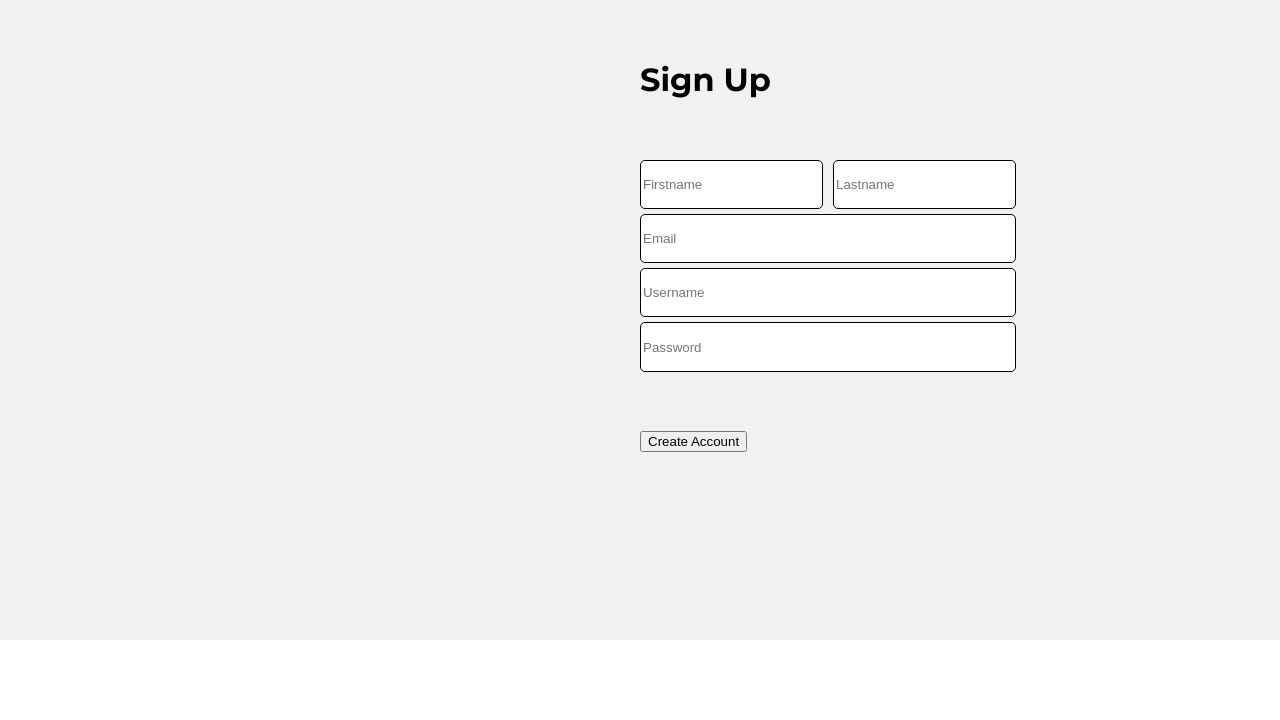
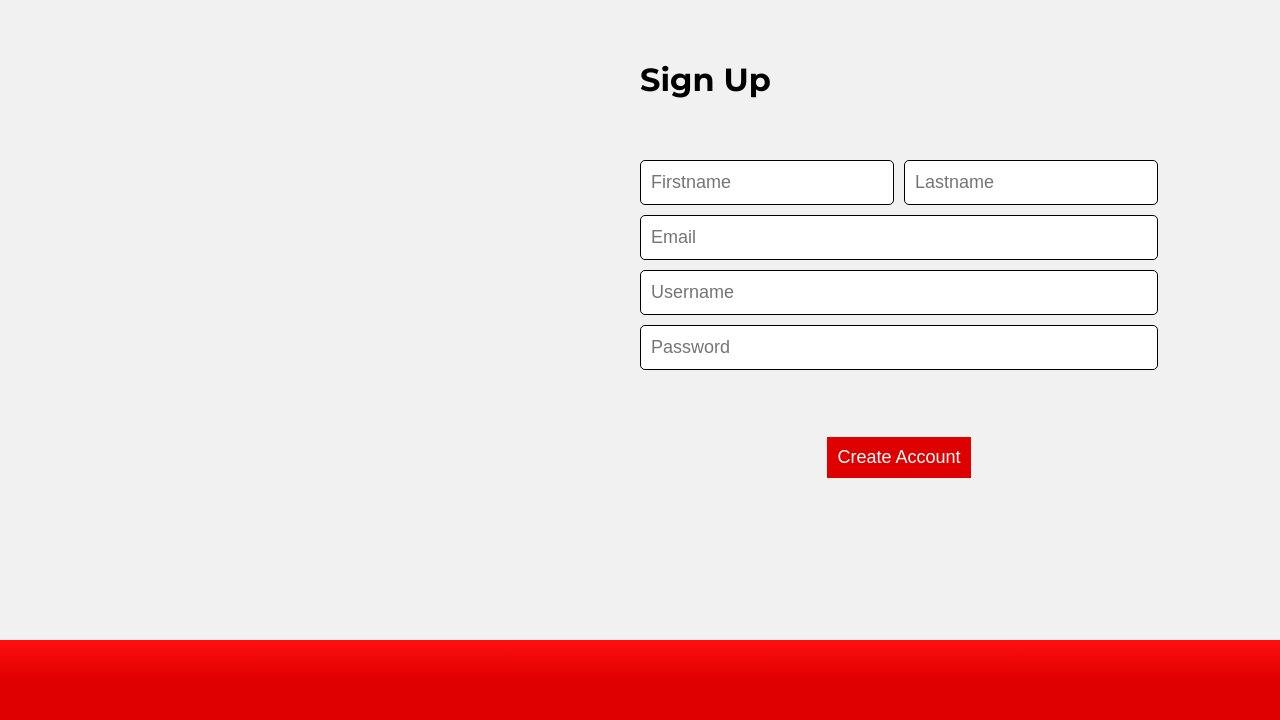
Before and after one commit to felixhornfeldt/php_git, a PHP site: page / in a window 1280 px wide. Shown: the part 80-800 px from the top of the page. Run offline with PHP 8.4, Linux system fonts and the light colour scheme; some web fonts are replaced.

Commit message:
Inputs and footer added with style

```diff
--- a/facebook_copy/index.html
+++ b/facebook_copy/index.html
@@ -19,7 +19,7 @@
             <title>Famebook</title>
 
             <!--Icon Head-->
-            <link rel="icon" href="fb-art.png" sizes="32x32" />
+            <link rel="icon" href="site/img/browser_icon_fb.png" sizes="32x32" />
 
             <!-- Icon library FB TW IG etc. -->
             <link rel="stylesheet" href="https://cdnjs.cloudflare.com/ajax/libs/font-awesome/4.7.0/css/font-awesome.min.css" />
@@ -74,15 +74,15 @@
             			                    <input type="text" class="inputSignUpText" placeholder="Lastname">
             			                </div>
             			                <div class="signUpEmail grid">
-            			                    <input type="text" class="inputSignUpText" placeholder="Email">
+            			                    <input type="email" class="inputSignUpText" placeholder="Email">
             			                </div>
             			                <div class="signUpUsername grid">
             			                    <input type="text" class="inputSignUpText" placeholder="Username">
             			                </div>
             			                <div class="signUpPassword grid">
-            			                    <input type="text" class="inputSignUpText" placeholder="Password">
+            			                    <input type="password" class="inputSignUpText" placeholder="Password">
             			                </div>
-            			                <div class="signUpSubmit">
+            			                <div class="signUpSubmit grid">
             			                    <button class="submitSignUpButton">Create Account</button>
             			                </div>
             			            </form>
--- a/facebook_copy/site/css/style.css
+++ b/facebook_copy/site/css/style.css
@@ -176,7 +176,7 @@ a {
     grid-row: 4 / 10;
     grid-template-columns: inherit;
     grid-template-rows: repeat(6, 1fr);
-    grid-row-gap: 5px;
+    grid-row-gap: 10px;
     grid-column-gap: 10px;
 }
 
@@ -201,7 +201,30 @@ a {
 .inputSignUpText {
     border-radius: 5px;
     border: 1px solid #000;
-    font-size: auto;
+    font-size: 18px;
+    padding: 8px 10px;
+}
+
+.signUpSubmit {
+    align-content: center;
+    justify-content: center;
+}
+
+.submitSignUpButton {
+    background-color: #df0000;
+    border: 0;
+    color: #fff;
+    padding: 10px;
+    font-size: 18px;
+    cursor: pointer;
+}
+
+.submitSignUpButton:hover {
+    background-color: #ff0f0f;
 }
 
 /* FOOTER CSS BASE GRID PROPERTIES */
+
+.footer {
+    background: linear-gradient( #ff0f0f, #df0000 50%);
+}
```
Also changed, not shown: facebook_copy/fb-art.png (deleted), facebook_copy/misc/test.txt.txt (added), facebook_copy/orginal_files/fb-art.png (added), facebook_copy/psd/nbsjkfsjf.txt (added), facebook_copy/site/img/browser_icon_fb.png (added).
